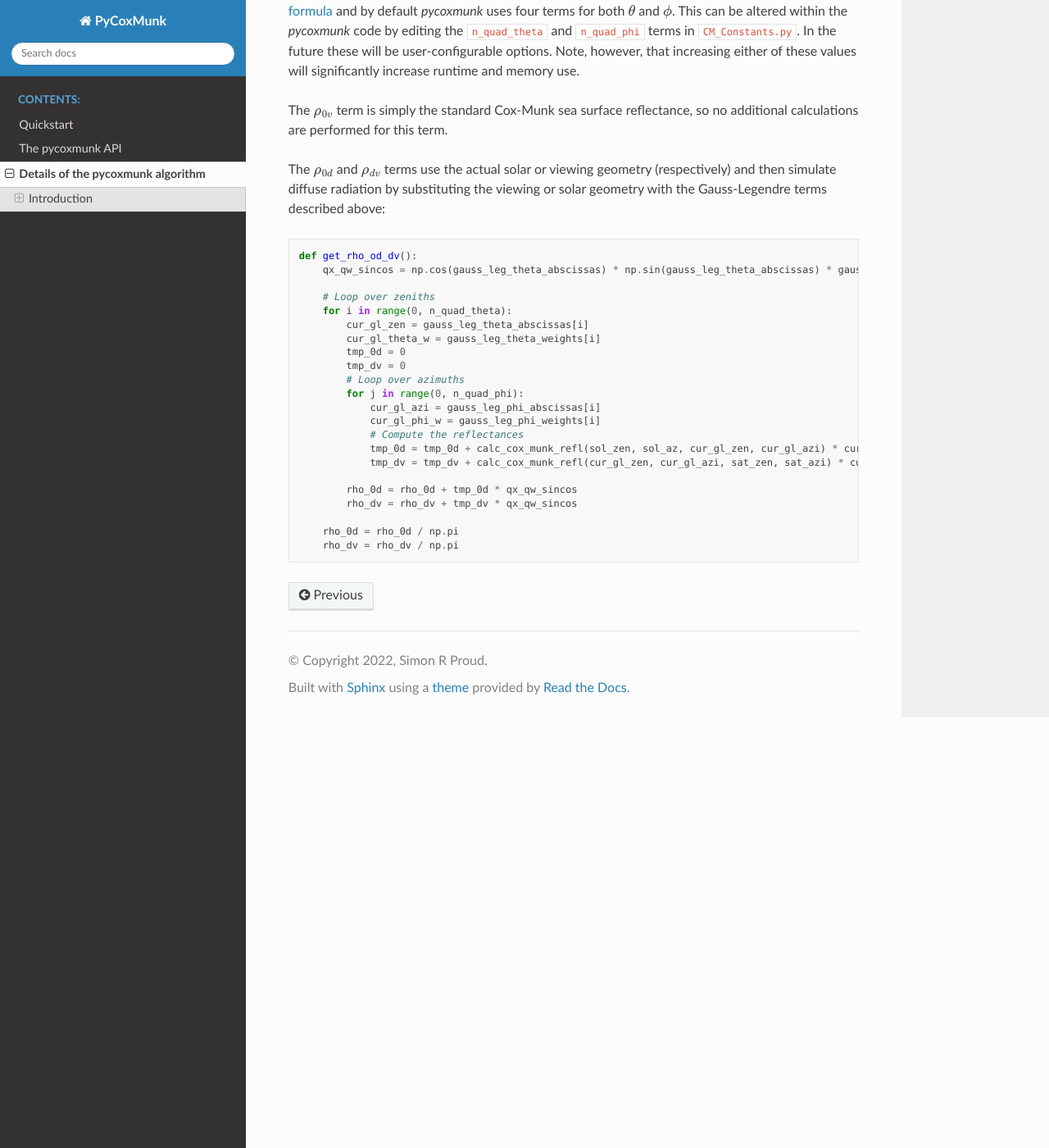
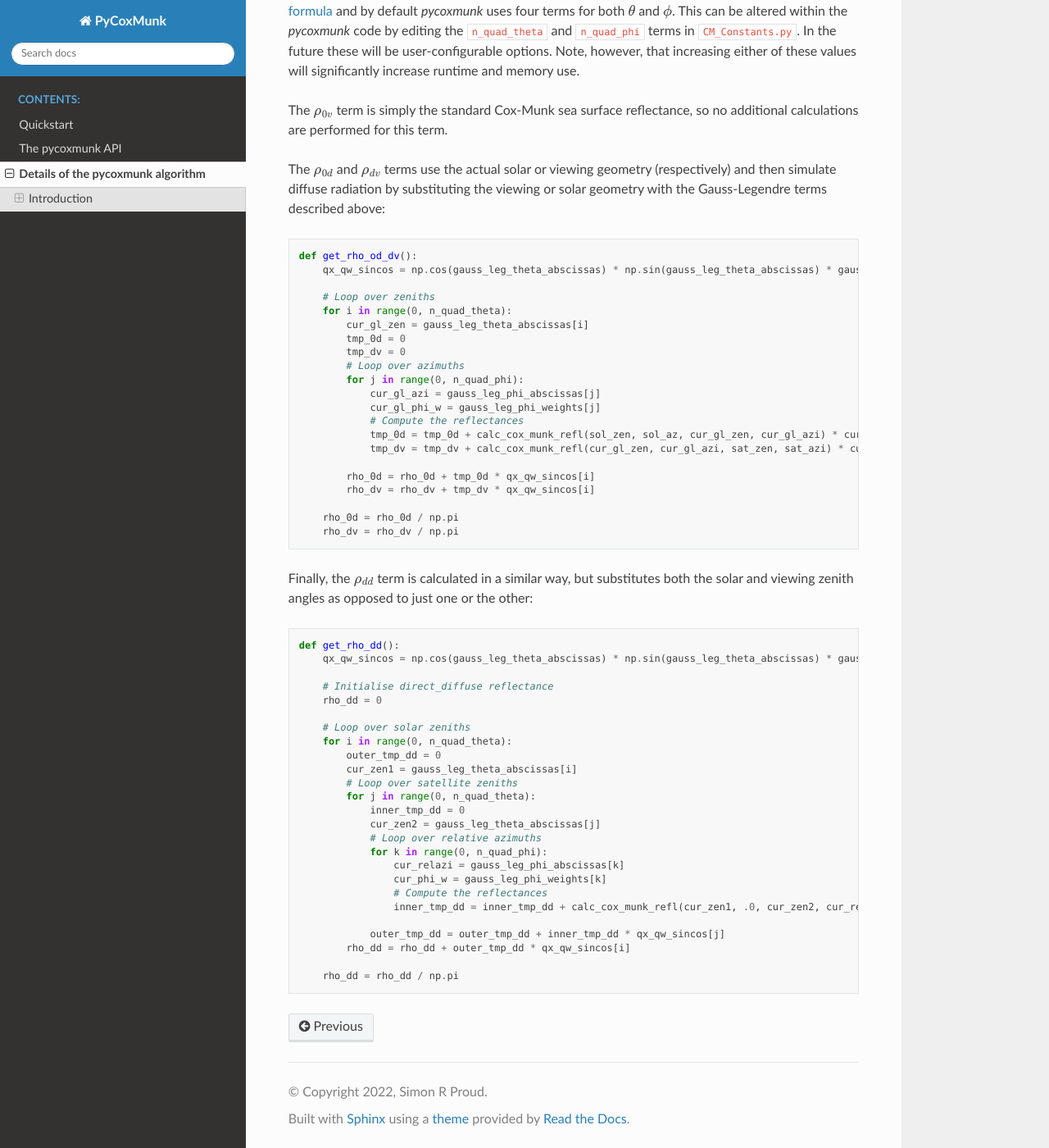
Before and after one commit to simonrp84/PyCoxMunk, a Sphinx documentation site: the page built from docs/pcm_technical.rst, in a window 1280 px wide and 1400 px high, scrolled down 3263 px. Shown: the whole window at 82% size. Built offline with Sphinx 7.4.7 and the Read the Docs theme 2.0.0, drawn with Linux system fonts in a browser that asks for light colours.

Commit message:
Update technical docs.

```diff
--- a/docs/index.rst
+++ b/docs/index.rst
@@ -40,7 +40,7 @@ New users should refer to the `quickstart <quickstart>`_ documentation, while mo
 
 
 .. toctree::
-   :maxdepth: 2
+   :maxdepth: 1
    :caption: Contents:
 
    quickstart
--- a/docs/pcm_technical.rst
+++ b/docs/pcm_technical.rst
@@ -172,19 +172,51 @@ simulate diffuse radiation by substituting the viewing or solar geometry with th
         # Loop over zeniths
         for i in range(0, n_quad_theta):
             cur_gl_zen = gauss_leg_theta_abscissas[i]
-            cur_gl_theta_w = gauss_leg_theta_weights[i]
             tmp_0d = 0
             tmp_dv = 0
             # Loop over azimuths
             for j in range(0, n_quad_phi):
-                cur_gl_azi = gauss_leg_phi_abscissas[i]
-                cur_gl_phi_w = gauss_leg_phi_weights[i]
+                cur_gl_azi = gauss_leg_phi_abscissas[j]
+                cur_gl_phi_w = gauss_leg_phi_weights[j]
                 # Compute the reflectances
                 tmp_0d = tmp_0d + calc_cox_munk_refl(sol_zen, sol_az, cur_gl_zen, cur_gl_azi) * cur_gl_phi_w
                 tmp_dv = tmp_dv + calc_cox_munk_refl(cur_gl_zen, cur_gl_azi, sat_zen, sat_azi) * cur_gl_phi_w
 
-            rho_0d = rho_0d + tmp_0d * qx_qw_sincos
-            rho_dv = rho_dv + tmp_dv * qx_qw_sincos
+            rho_0d = rho_0d + tmp_0d * qx_qw_sincos[i]
+            rho_dv = rho_dv + tmp_dv * qx_qw_sincos[i]
 
         rho_0d = rho_0d / np.pi
         rho_dv = rho_dv / np.pi
+
+
+
+Finally, the :math:`\rho_{dd}` term is calculated in a similar way, but substitutes both the solar and viewing zenith
+angles as opposed to just one or the other:
+
+.. code-block:: python
+
+    def get_rho_dd():
+        qx_qw_sincos = np.cos(gauss_leg_theta_abscissas) * np.sin(gauss_leg_theta_abscissas) * gauss_leg_theta_weights
+
+        # Initialise direct_diffuse reflectance
+        rho_dd = 0
+
+        # Loop over solar zeniths
+        for i in range(0, n_quad_theta):
+            outer_tmp_dd = 0
+            cur_zen1 = gauss_leg_theta_abscissas[i]
+            # Loop over satellite zeniths
+            for j in range(0, n_quad_theta):
+                inner_tmp_dd = 0
+                cur_zen2 = gauss_leg_theta_abscissas[j]
+                # Loop over relative azimuths
+                for k in range(0, n_quad_phi):
+                    cur_relazi = gauss_leg_phi_abscissas[k]
+                    cur_phi_w = gauss_leg_phi_weights[k]
+                    # Compute the reflectances
+                    inner_tmp_dd = inner_tmp_dd + calc_cox_munk_refl(cur_zen1, .0, cur_zen2, cur_relazi) * cur_phi_w
+
+                outer_tmp_dd = outer_tmp_dd + inner_tmp_dd * qx_qw_sincos[j]
+            rho_dd = rho_dd + outer_tmp_dd * qx_qw_sincos[i]
+
+        rho_dd = rho_dd / np.pi
```
